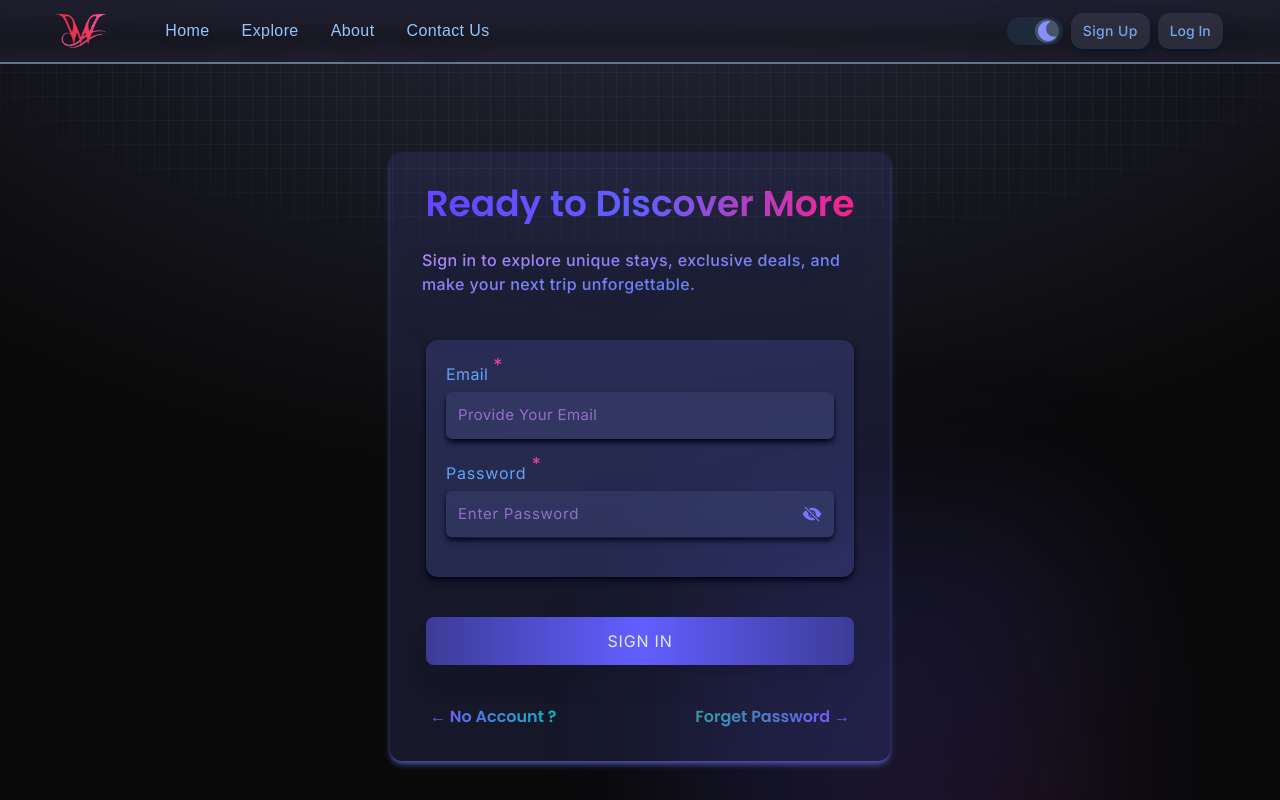
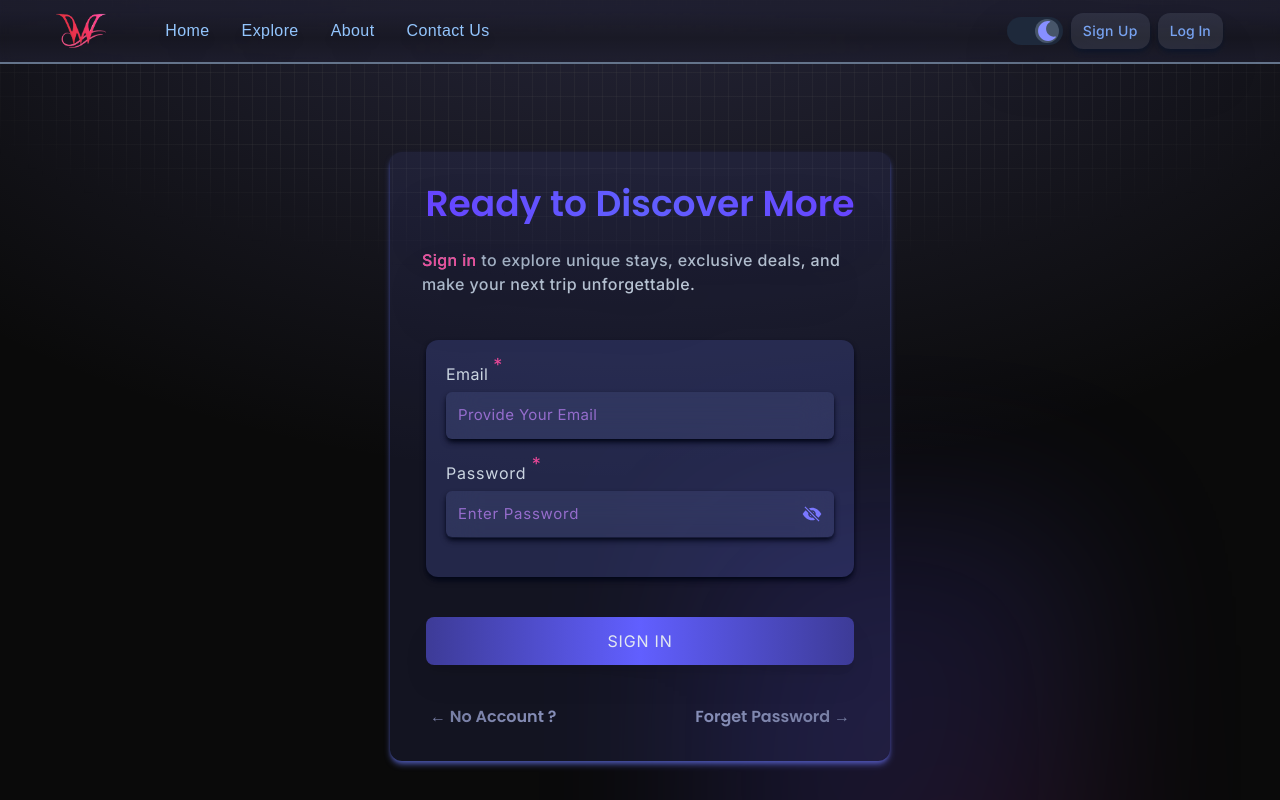
Before and after one commit to KanadShee-18/Travelnation, a React (Vite) app: page /login in a window 1280 px wide. Shown: the top 800 px of the page. Built offline with nearby package versions, Linux system fonts and the light colour scheme; no server answers; a web font is replaced by a local one.

Commit message:
Added auth pages and all initial things

```diff
--- a/src/component/authroutes/ForgetPassword.jsx
+++ b/src/component/authroutes/ForgetPassword.jsx
@@ -48,7 +48,7 @@ const LogIn = () => {
           className="relative z-20 max-w-[450px] mx-auto mt-32 flex flex-col p-8 mb-20 rounded-xl shadow-md bg-opacity-20 bg-[#4953a5]  shadow-[#4953a5]"
         >
           <div className="absolute -z-10 w-3/4 h-4/5 bg-gradient-to-br from-[#6644ff] via-[#615fff] to-[#ff1f88]  rounded-t-2xl rounded-br-3xl blur-[90px] opacity-15 bottom-0 right-0 translate-x-[50%] translate-y-[50%]"></div>
-          <p className="text-4xl font-semibold text-center text-transparent font-poppins bg-gradient-to-r from-[#6644ff] via-[#615fff] to-[#ff1f88] drop-shadow-2xl bg-clip-text">
+          <p className="text-4xl font-semibold text-center text-transparent font-poppins bg-gradient-to-r from-[#6644ff] via-[#615fff] to-[#6644ff] drop-shadow-2xl bg-clip-text">
             {emailSent ? "Check Your Email" : "Reset Your Password"}
           </p>
           <p className="my-6 text-base font-medium tracking-wide text-transparent bg-gradient-to-br from-purple-400 to-blue-500 drop-shadow-2xl bg-clip-text text-start">
--- a/src/component/common/Tab.jsx
+++ b/src/component/common/Tab.jsx
@@ -41,8 +41,8 @@ const Tab = ({ tabData, field, setField }) => {
           key={index}
           className={`py-2 w-1/2 flex-grow px-5 rounded-md transition-all duration-200 ${
             field === tab.type
-              ? "bg-gradient-to-r from-[#e41ba1] via-[#cf225b] to-[#6644ff] text-slate-100"
-              : "bg-gradient-to-r from-[#2d3a72] via-[#2b4b53] to-[#322c4b] text-slate-300"
+              ? "bg-gradient-to-r from-[#6644ff] via-[#615fff] to-[#6644ff] text-slate-200 tracking-wider"
+              : "bg-gradient-to-r from-[#2d3a72] via-[#32353a] to-[#2d3a72] text-slate-400"
           } font-poppins hover:bg-slate-700  active:bg-slate-800`}
           onClick={() => setField(tab.type)}
         >
--- a/src/mainPages/LogIn.jsx
+++ b/src/mainPages/LogIn.jsx
@@ -59,22 +59,22 @@ const LogIn = () => {
             stiffness: 40,
             // damping: 20,
           }}
-          className="relative z-20 max-w-[500px] mx-auto mt-32 flex flex-col p-8 mb-20 rounded-xl shadow-md bg-opacity-20 bg-[#4953a5]  shadow-[#4953a5]"
+          className="relative z-20 max-w-[500px] mx-auto mt-32 flex flex-col p-8 mb-20 rounded-xl shadow-md bg-opacity-15  bg-[#4953a5]  shadow-[#4953a5]"
         >
           <div className="absolute -z-10 w-3/4 h-4/5 bg-gradient-to-br from-[#6644ff] via-[#615fff] to-[#ff1f88]  rounded-t-2xl rounded-br-3xl blur-[90px] opacity-15 bottom-0 right-0 translate-x-[50%] translate-y-[50%]"></div>
-          <p className="text-4xl font-semibold text-center text-transparent font-poppins bg-gradient-to-r from-[#6644ff] via-[#615fff] to-[#ff1f88] drop-shadow-2xl bg-clip-text">
+          <p className="text-4xl font-semibold text-center text-transparent font-poppins bg-gradient-to-r from-[#6644ff] via-[#615fff] to-[#6644ff] drop-shadow-2xl bg-clip-text">
             Ready to Discover More
           </p>
-          <p className="my-6 text-base font-medium tracking-wide text-transparent bg-gradient-to-br from-purple-400 to-blue-500 drop-shadow-2xl bg-clip-text text-start">
-            Sign in to explore unique stays, exclusive deals, and make your next
-            trip unforgettable.
+          <p className="my-6 text-base font-medium tracking-wide text-transparent bg-gradient-to-br from-slate-400 to-slate-300 drop-shadow-2xl bg-clip-text text-start">
+            <span className="text-pink-500">Sign in</span> to explore unique
+            stays, exclusive deals, and make your next trip unforgettable.
           </p>
 
           <form onSubmit={handleOnSubmit} className="px-1 my-5">
             <div className="flex flex-col pb-10 gap-y-5 place-items-center items-center justify-around py-5 bg-[#5460be] bg-opacity-25 rounded-xl shadow-md shadow-slate-950 w-full m-auto text-[#937aff]">
               <div className="w-full px-5">
                 <label className="space-y-1">
-                  <p className="text-base tracking-wide text-blue-400 text-start">
+                  <p className="text-base tracking-wide text-slate-300 text-start">
                     Email <sup className="text-lg text-pink-500">*</sup>{" "}
                   </p>
                   <div className="rounded-md shadow-md focus-within:shadow-sm focus-within:shadow-[#595ce0] bg-[#464e7e] bg-opacity-35 shadow-slate-950">
@@ -92,7 +92,7 @@ const LogIn = () => {
               </div>
               <div className="w-full px-5">
                 <label className="space-y-1">
-                  <p className="text-base tracking-wider text-blue-400 text-start">
+                  <p className="text-base tracking-wider text-slate-300 text-start">
                     Password <sup className="text-lg text-pink-500">*</sup>{" "}
                   </p>
                   <div className="rounded-md flex items-center relative shadow-md focus-within:shadow-sm focus-within:shadow-[#595ce0] bg-[#464e7e] bg-opacity-35 shadow-slate-950">
@@ -127,7 +127,7 @@ const LogIn = () => {
           <div className="flex flex-row justify-between px-2 mt-5">
             <Link
               to={"/signup"}
-              className="font-semibold text-center text-transparent font-poppins bg-gradient-to-r from-[#7455ff] to-[#0bb6c2] bg-clip-text hover:-translate-x-2 transition-all duration-200 ease-in-out"
+              className="font-semibold text-center text-transparent font-poppins bg-gradient-to-r from-[#757ca1] to-[#878fb8] bg-clip-text hover:-translate-x-2 transition-all duration-200 ease-in-out"
             >
               &larr; No Account ?
             </Link>
@@ -135,7 +135,7 @@ const LogIn = () => {
               onClick={() => navigate("/reset-password")}
               className="flex flex-row items-center transition-all duration-200 ease-in-out gap-x-2 hover:translate-x-2"
             >
-              <p className="font-semibold text-center text-transparent font-poppins bg-gradient-to-r from-[#349aa1] to-[#7455ff] bg-clip-text ">
+              <p className="font-semibold text-center text-transparent font-poppins bg-gradient-to-r from-[#878fb8] to-[#757ca1] bg-clip-text ">
                 {" "}
                 Forget Password &rarr;
               </p>
--- a/src/mainPages/SignUp.jsx
+++ b/src/mainPages/SignUp.jsx
@@ -12,7 +12,7 @@ const SignUp = () => {
           alt="Sign Up"
           className="object-cover w-full h-full "
         />
-        <div className="absolute inset-0 bg-gradient-to-t from-slate-950 via-slate-800 to-slate-900 opacity-85"></div>
+        <div className="absolute inset-0 bg-gradient-to-t from-black via-slate-950 to-slate-900 opacity-85"></div>
       </div>
 
       {/* Content Area */}
```
Also changed, not shown: src/component/authroutes/SignUpForm.jsx (+12 -12 lines).
